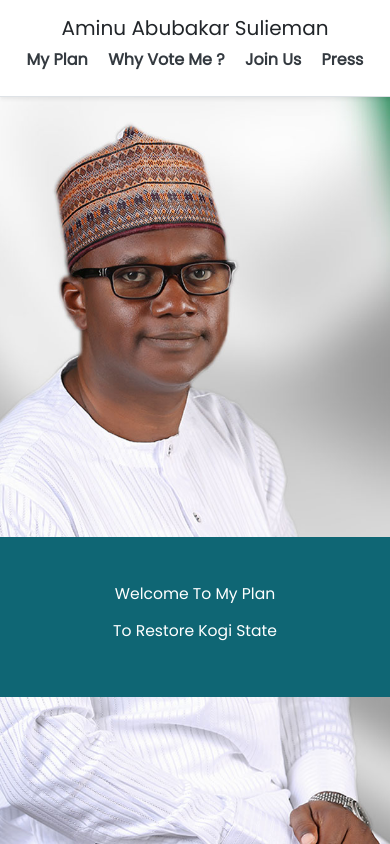
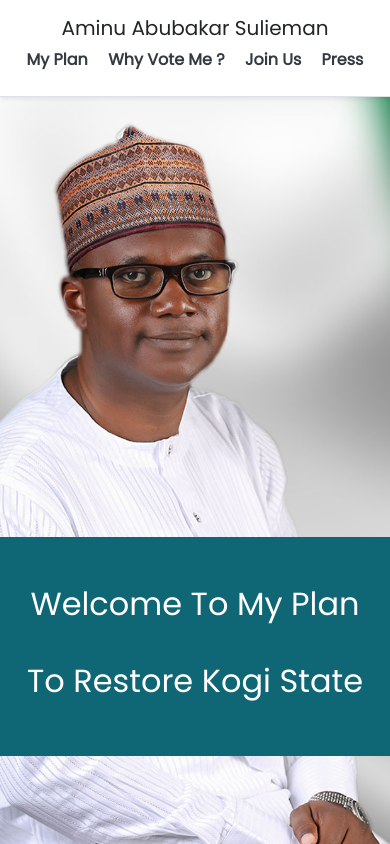
Before and after one commit to Katalyst33/aas-landing, a plain HTML site: page index.html in a window 390 px wide. Drawn offline with nearby package versions, Linux system fonts and the light colour scheme.

Commit message:
fixed text size

```diff
--- a/css/style.css
+++ b/css/style.css
@@ -51,8 +51,8 @@ h1{
     }
 
 
- p{
-     font-size: small;
+ h1{
+     font-size: xx-large;
  }
 
     #row2{
@@ -78,7 +78,7 @@ h1{
 
 }
 
-@media (min-width: 885px){
+/*@media (min-width: 885px){
 
     #mobileText{
         align-content: center;
@@ -92,4 +92,4 @@ h1{
     }
 
 
-}
+}*/
```
